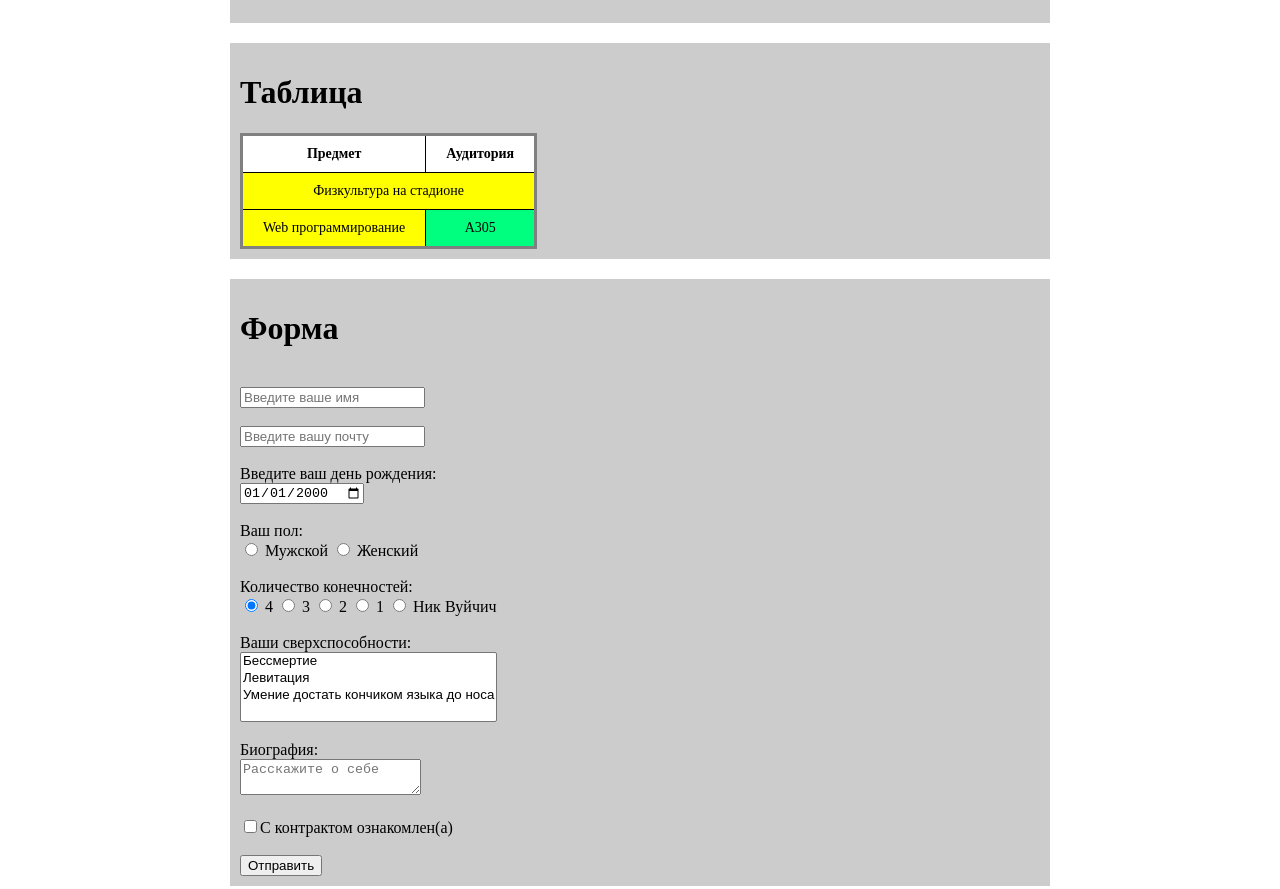
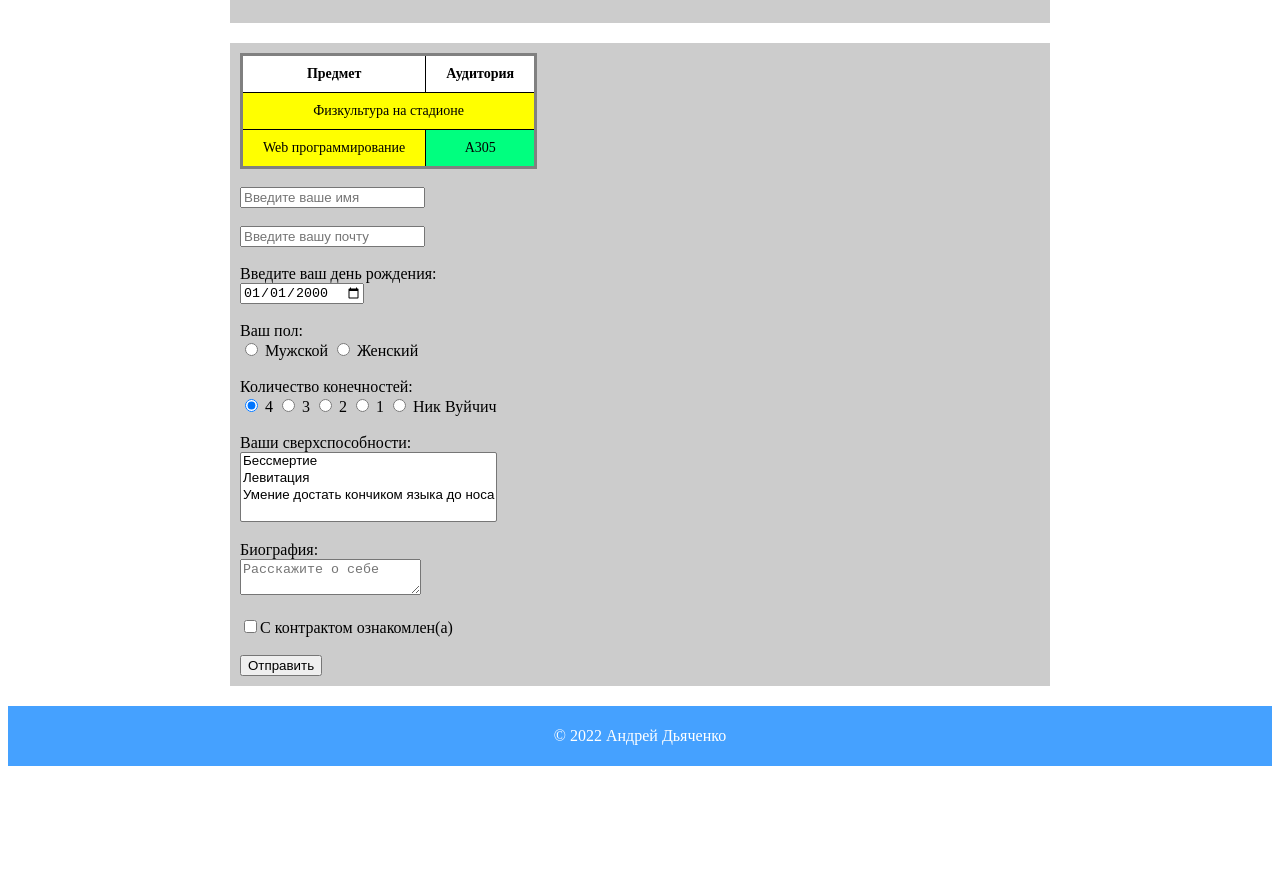
Before and after one commit to timxx21/site3, a plain HTML site: page index.html in a window 1280 px wide. Shown: the part 725-1614 px from the top of the page. After the commit the page ends 1499 px from the top, so only its background shows below. Drawn offline with Linux system fonts and the light colour scheme.

Commit message:
Update index.html

```diff
--- a/index.html
+++ b/index.html
@@ -44,7 +44,6 @@
 	</div>
 	<div class="div3">
 		<a id="tab"></a>
-		<h1>Таблица</h1>
 		<table>
 			<tbody>
 				<tr>
@@ -60,10 +59,9 @@
 						</tr>
 			</tbody>
 		</table>
-	</div>
-	<div class="div3">
+
 		<a id="forma"></a>
-		<h1>Форма</h1>
+
 		<form action="/" method="POST">
 			<br>
 			<label>
@@ -120,6 +118,7 @@
 			<br>
 			<br>
 			<input type="submit" value="Отправить" /> </form>
+
 	</div>
 	<footer>
 		<p>© 2022 Андрей Дьяченко</p>
```
